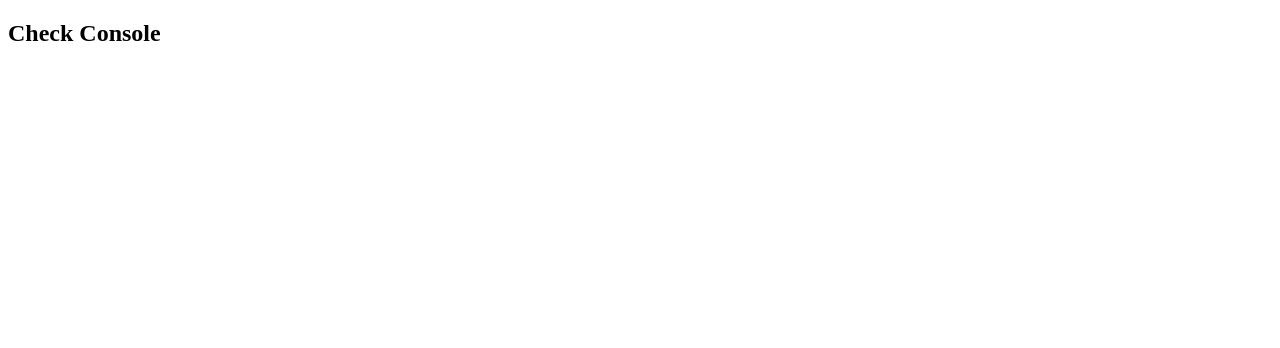
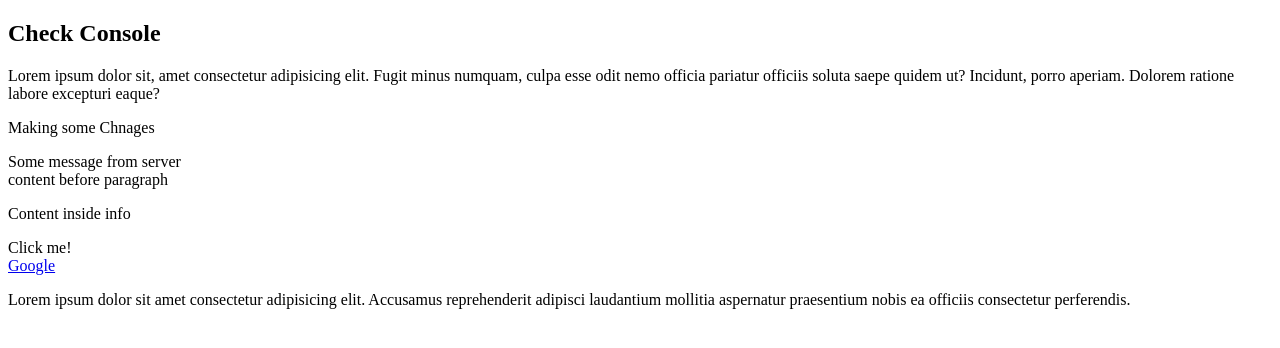
Before and after one commit to Bikal-Adhikari/javascript-basic, a plain HTML site: page index.html in a window 1280 px wide. Drawn offline with Linux system fonts and the light colour scheme.

Commit message:
Javascript DOM

```diff
--- a/index.html
+++ b/index.html
@@ -4,15 +4,49 @@
     <meta charset="UTF-8" />
     <meta name="viewport" content="width=device-width, initial-scale=1.0" />
     <title>Document</title>
+    <style>
+      .success {
+        background: green;
+        color: white;
+        padding: 2rem;
+        border-radius: 10px;
+      }
+    </style>
   </head>
   <body>
     <h2>Check Console</h2>
-    <!-- <script src="./script.js">
-      //   console.log("shhshshsh");
-      //   alert("hehehe");
-    </script> -->
+    <div class="first" id="first">
+      Lorem ipsum dolor sit, amet consectetur adipisicing elit. Fugit minus
+      numquam, culpa esse odit nemo officia pariatur officiis soluta saepe
+      quidem ut? Incidunt, porro aperiam. Dolorem ratione labore excepturi
+      eaque?
 
-    <script src="./script-advance.js">
+      <p>Making some Chnages</p>
+    </div>
+    <div class="message">Some message from server</div>
+
+    <div class="info">
+      <div>
+        content before paragraph
+        <p>Content inside info</p>
+      </div>
+    </div>
+
+    <!-- <div class="display" onclick="sayhey">Click me!</div> -->
+    <div class="display">Click me!</div>
+    <a href="google.com">Google</a>
+
+    <div class="info">
+      <p>
+        Lorem ipsum dolor sit amet consectetur adipisicing elit. Accusamus
+        reprehenderit adipisci laudantium mollitia aspernatur praesentium nobis
+        ea officiis consectetur perferendis.
+      </p>
+    </div>
+    <!-- <script src="./script.js"</script> -->
+
+    <!-- <script src="./script-advance.js"> </script> -->
+    <script src="./dom.js">
       //   console.log("shhshshsh");
       //   alert("hehehe");
     </script>
```
Also changed, not shown: dom.js (added, +61 -0 lines).
